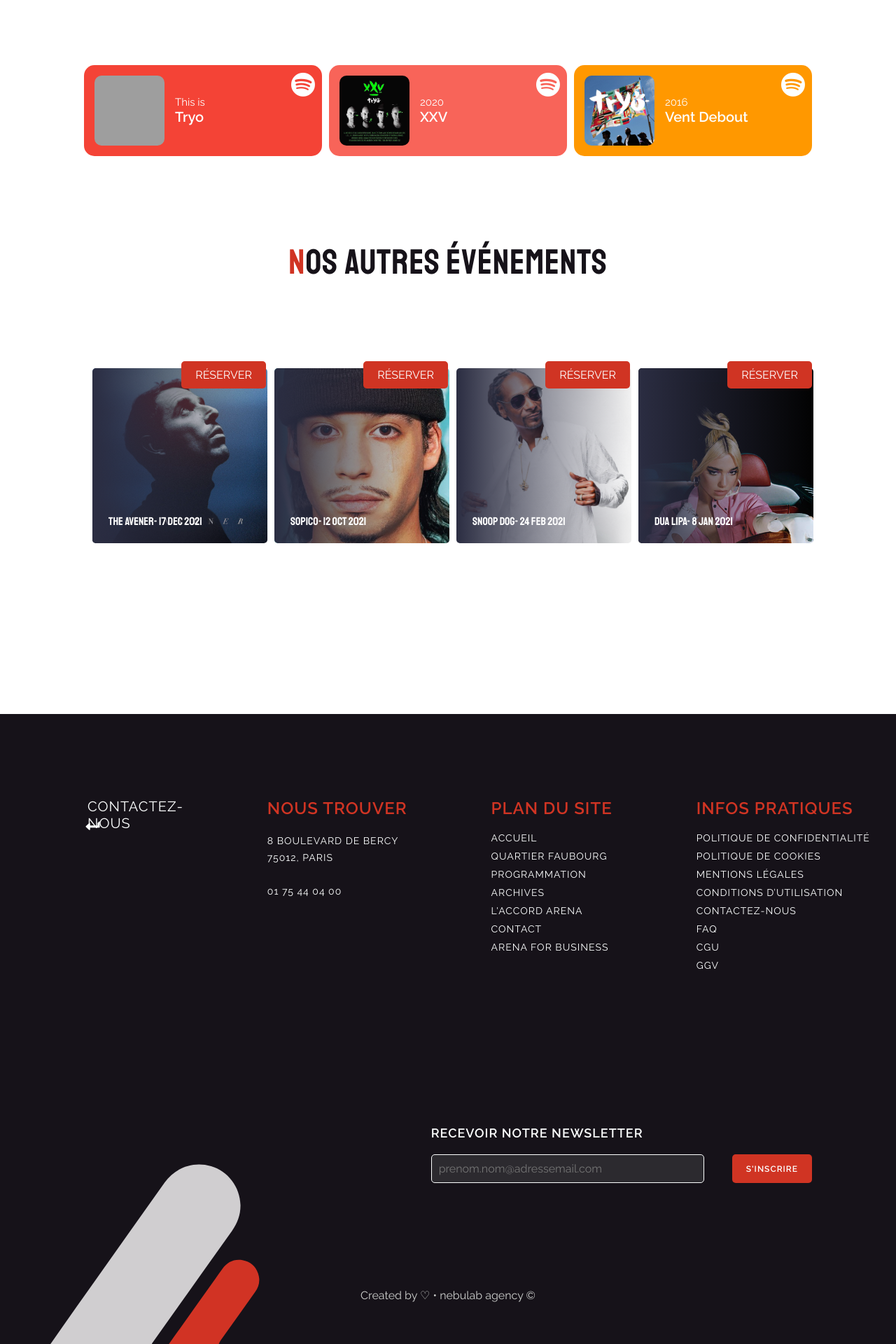
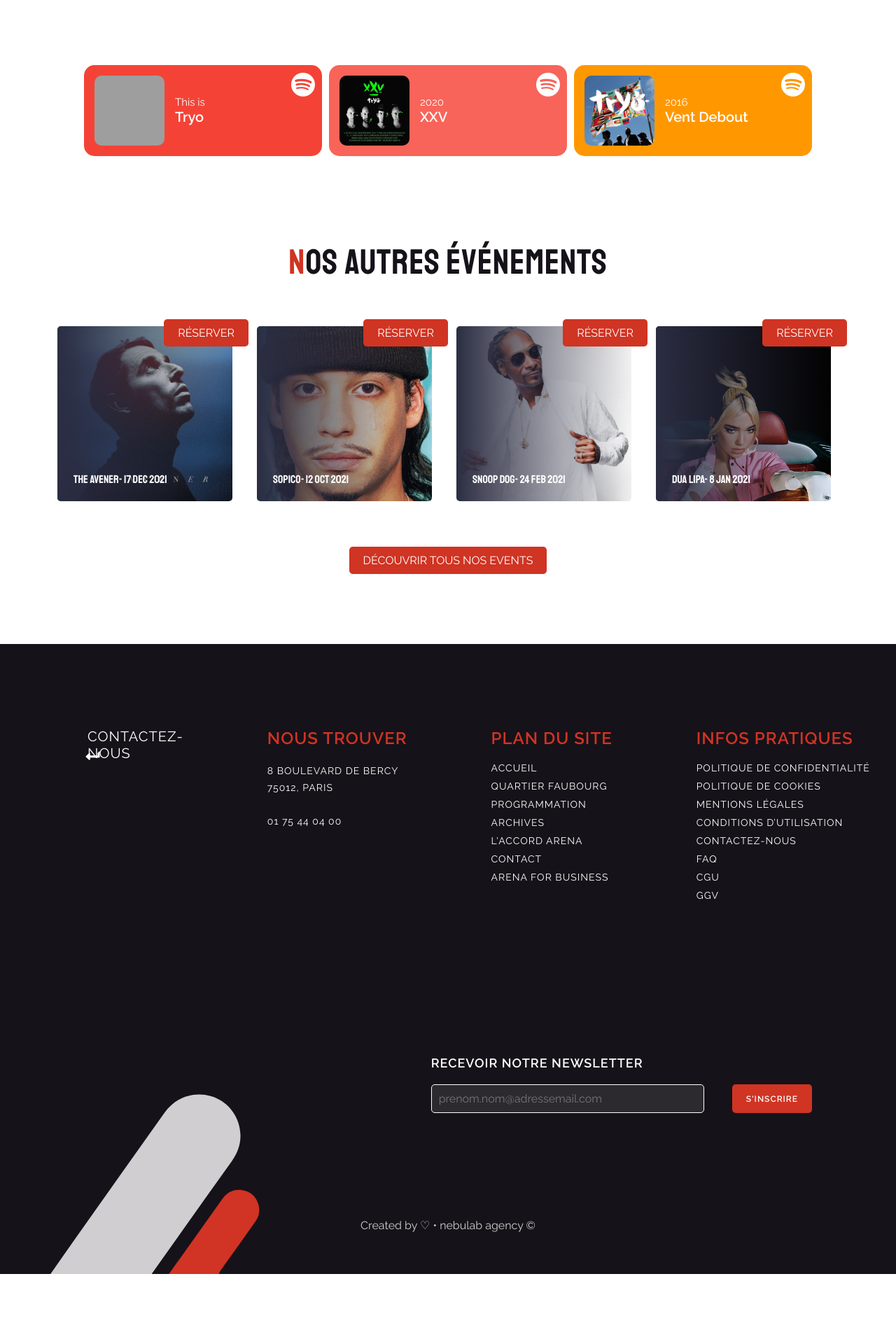
Before and after one commit to tmiia/Accor-Arena-TeamWork, a Jekyll site: the page built from _pages/page-artiste.html, in a window 1280 px wide. Shown: the part 2239-4159 px from the top of the page at 70% size. Built offline with Jekyll 4.4.1, drawn with Linux system fonts in a browser that asks for light colours; after the commit the page ends 4059 px from its top, so only the background shows below that; grey boxes are pictures that could not be loaded.

Commit message:
up de la page artic git pull

```diff
--- a/_includes/sections/autres-events.html
+++ b/_includes/sections/autres-events.html
@@ -1,4 +1,4 @@
-<h3><strong>N</strong>os autres événements</h3>
+<h3 class="H3-autres"><strong>N</strong>os autres événements</h3>
 <section class="autres-events">
 
 <div class="container block-film">
@@ -29,6 +29,8 @@
             <span class="buttons-autre">{% include components/primary-button.html text="Réserver" %}</span>
         </div>
     </div>
+</div>
 
-</div>
+<a href="{{ include.link }}" class="primary-button but-s">Découvrir tous nos events</a>
+
 </section>
--- a/_sass/components/autres-events.scss
+++ b/_sass/components/autres-events.scss
@@ -1,7 +1,8 @@
 .autres-events{
     display: flex;
     justify-content: center;
-    margin-bottom: 120px;
+    margin-bottom: 200px;
+    position: relative;
 }
 
 .centrage{
@@ -17,7 +18,9 @@
     border-radius: 5px;
     z-index: 0;
 }
-
+.H3-autres{
+    margin-bottom: 60px;
+}
 .img-e{
     position: absolute;
     object-fit: cover;
@@ -36,9 +39,19 @@
         left: 0;
         bottom: 0;
         right: 0;
+
+    }
+
+    &:hover{
+        background: linear-gradient(90deg, #000000 0%, rgba(196, 196, 196, 0.288) 100%);
+
     }
 }
 
+.but-s{
+    position: absolute;
+bottom: -100px;
+}
 
 
 .buttons-autre{
@@ -53,7 +66,7 @@
     position: relative;
 }
 
-.block-film{margin: 0 120px 120px 120px;}
+// .block-film{margin: 0 120px 120px 120px;}
 
 .box-film .titre-film{
     position: absolute;
```
